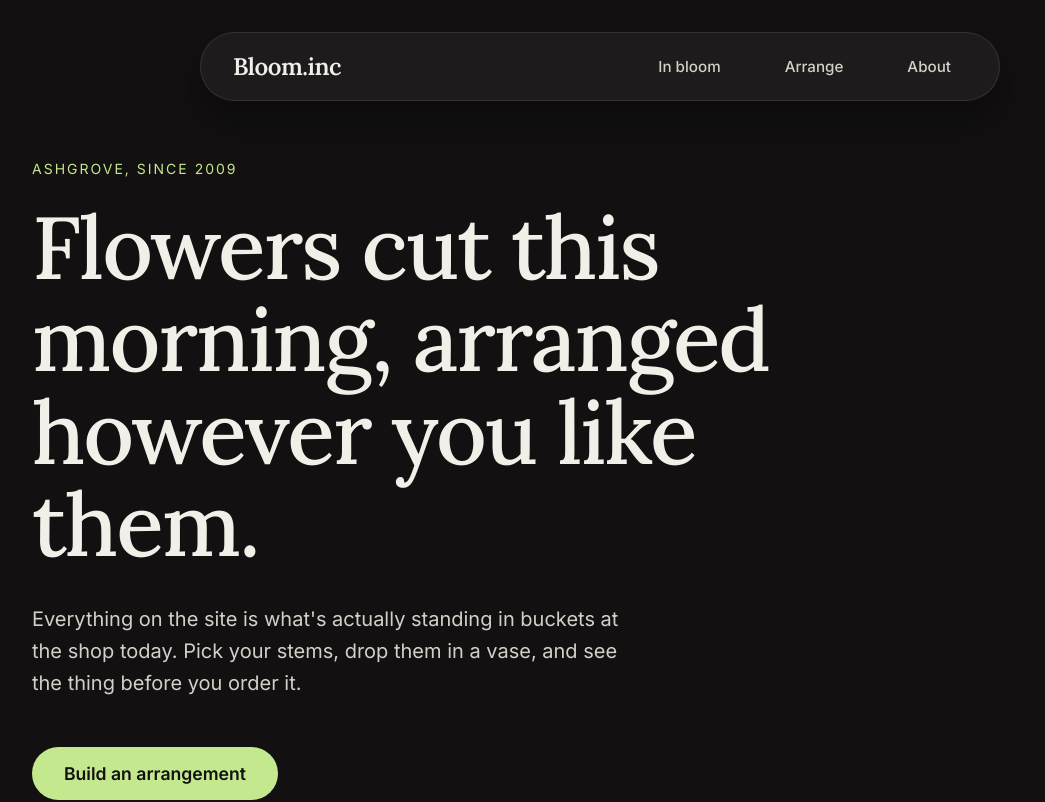
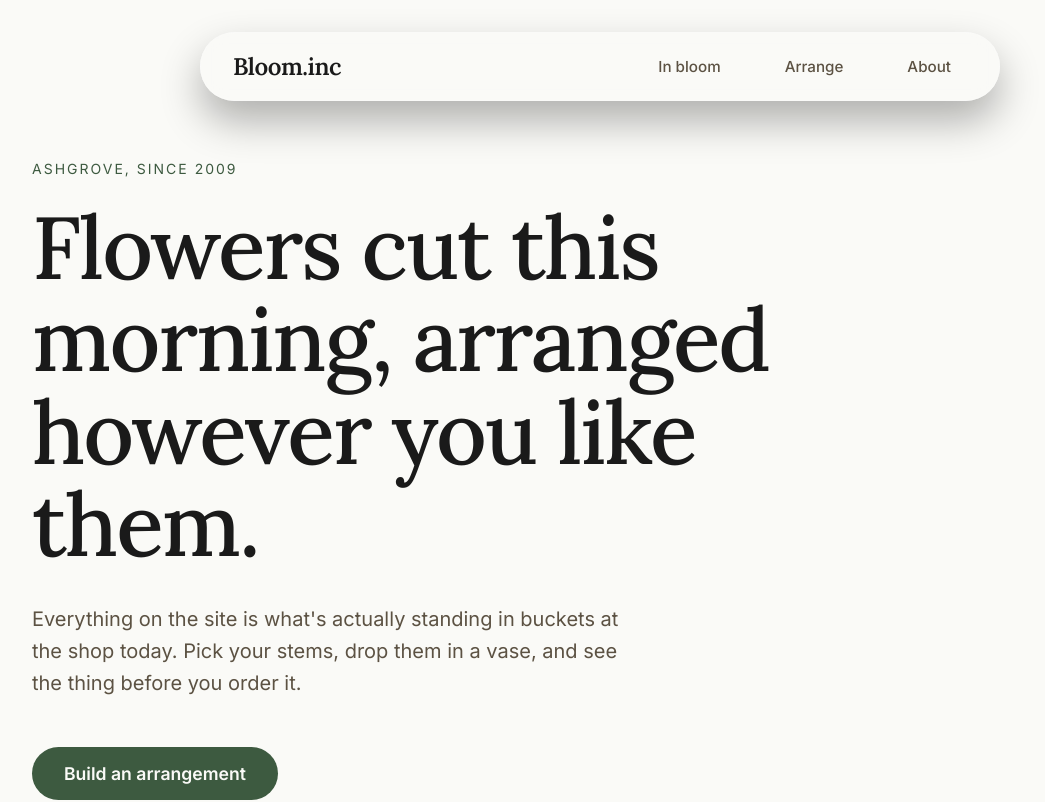
Before and after one commit to giridotexe/Bloom.inc, a React (Vite) app: page / in a window 1280 px wide. Shown: the top 802 px of the page, without its empty margins (40-1085 px from the left). Built offline with nearby package versions, Linux system fonts and the light colour scheme.

Commit message:
Fixed Navbar and catalogues

```diff
--- a/src/index.css
+++ b/src/index.css
@@ -1,13 +1,13 @@
 @import url('https://fonts.googleapis.com/css2?family=Inter:wght@400;500;600&family=Lora:wght@400;500;600;700&display=swap');
 
 :root {
-  --bg-dark: #121011;
-  --bg-card: #241F21;
-  --text-primary: #F2EFE8;
-  --text-secondary: #D1D1C7;
-  --accent-green: #C3E88D;
-  --accent-green-hover: #A0C96D;
-  --nav-bg: rgba(36, 31, 33, 0.8);
+  --bg-dark: #FAFAF7;
+  --bg-card: #FFFFFF;
+  --text-primary: #1A1A1A;
+  --text-secondary: #5C5243;
+  --accent-green: #3D5A40;
+  --accent-green-hover: #29402A;
+  --nav-bg: rgba(250, 250, 247, 0.85);
 }
 
 * {
```
